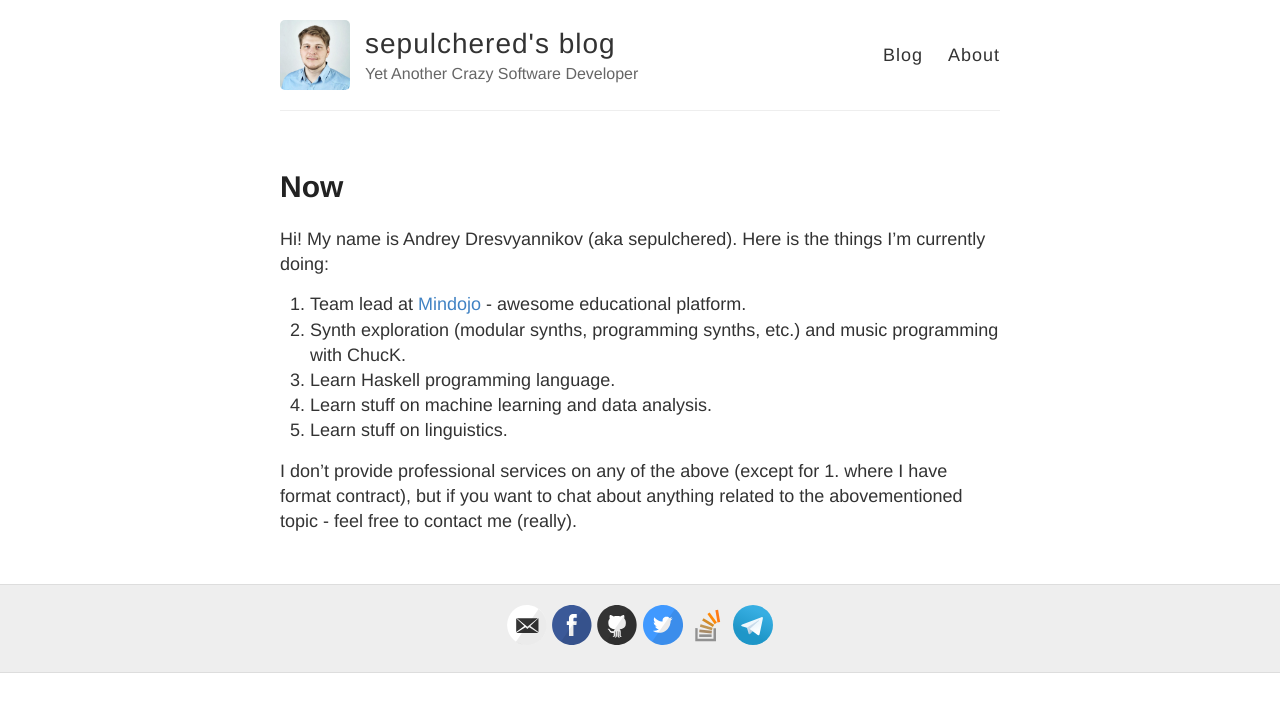
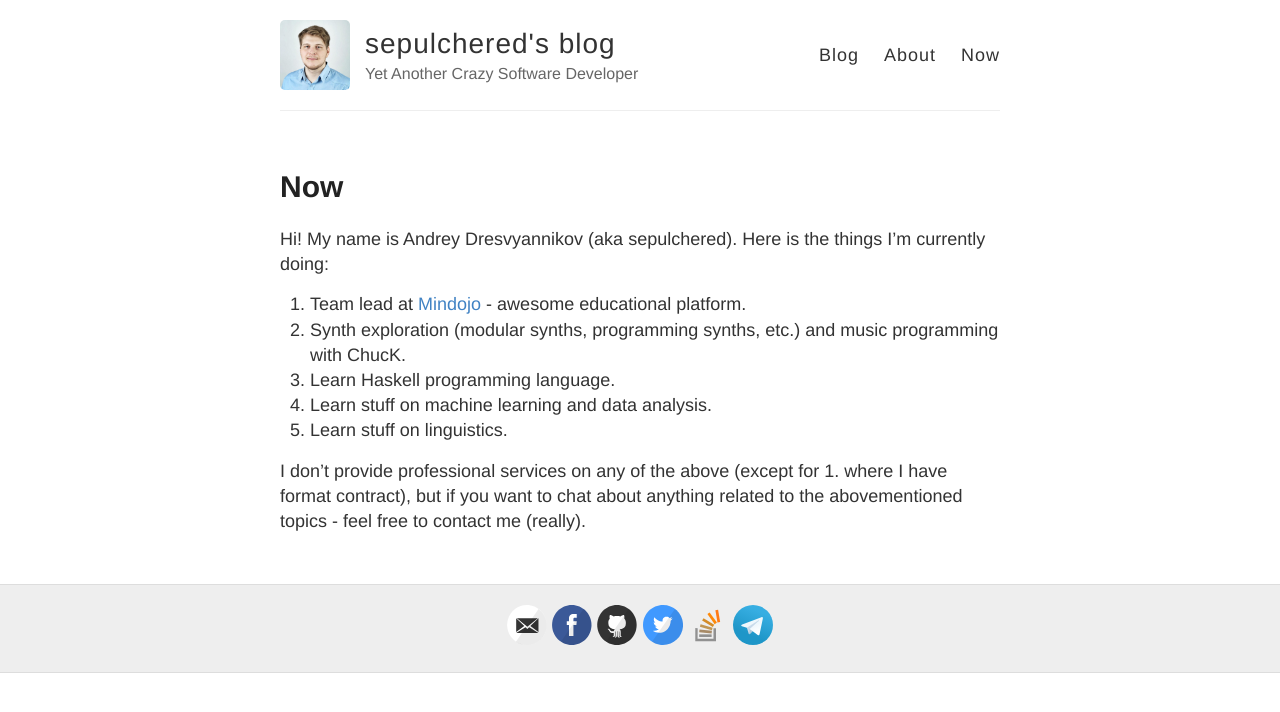
Before and after one commit to sepulchered/sepulchered.github.io, a Jekyll site: the page built from now.md, in a window 1280 px wide. Shown: the top 712 px of the page. Built offline with Jekyll 4.4.1, drawn with Linux system fonts in a browser that asks for light colours.

Commit message:
Update layout + fix typo in now page

```diff
--- a/_layouts/default.html
+++ b/_layouts/default.html
@@ -29,6 +29,7 @@
           <nav>
             <a href="{{ site.baseurl }}/">Blog</a>
             <a href="{{ site.baseurl }}/about">About</a>
+            <a href="{{ site.baseurl }}/now">Now</a>
           </nav>
         </header>
       </div>
--- a/now.md
+++ b/now.md
@@ -14,4 +14,4 @@ Here is the things I'm currently doing:
 5. Learn stuff on linguistics.
 
 I don't provide professional services on any of the above (except for 1. where I have format contract),
-but if you want to chat about anything related to the abovementioned topic - feel free to contact me (really).
+but if you want to chat about anything related to the abovementioned topics - feel free to contact me (really).
```
